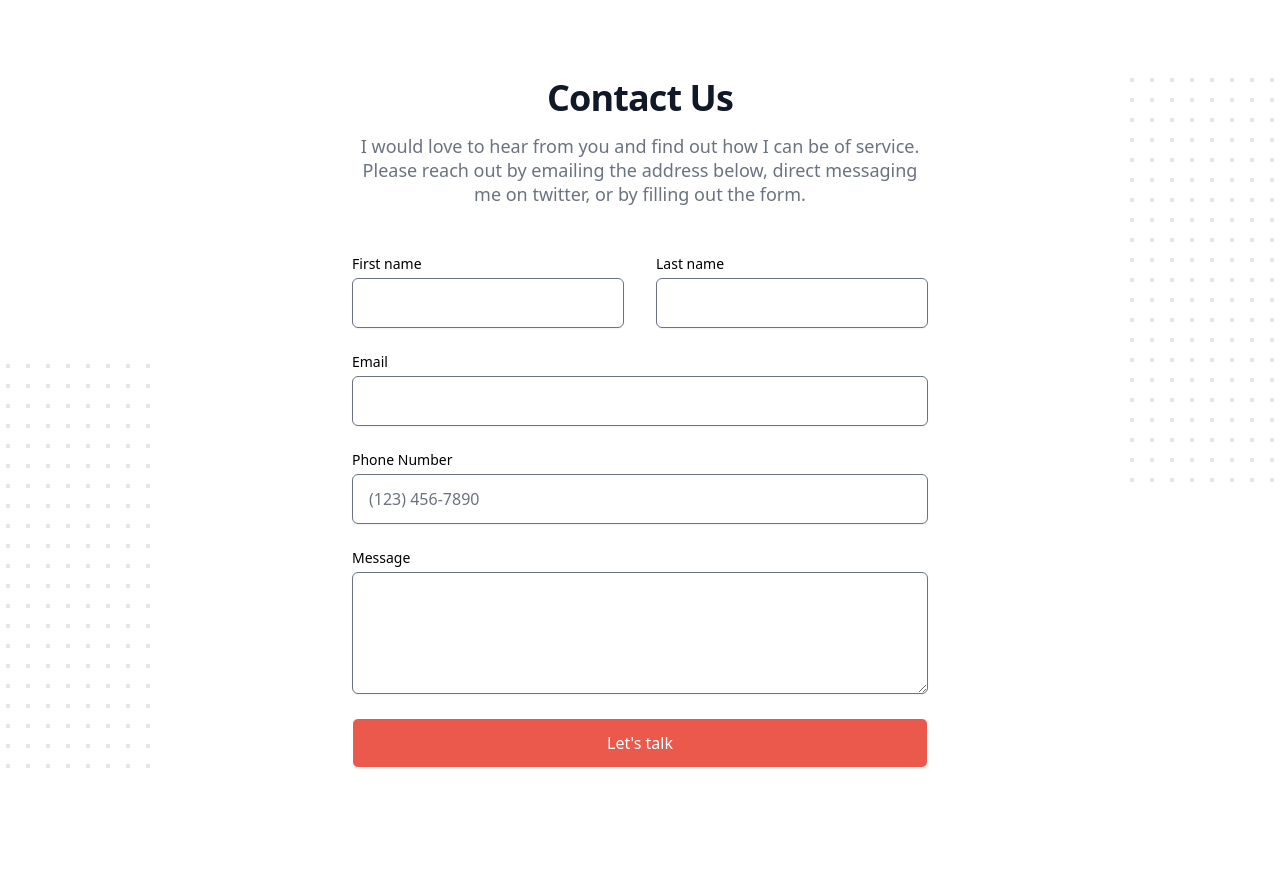
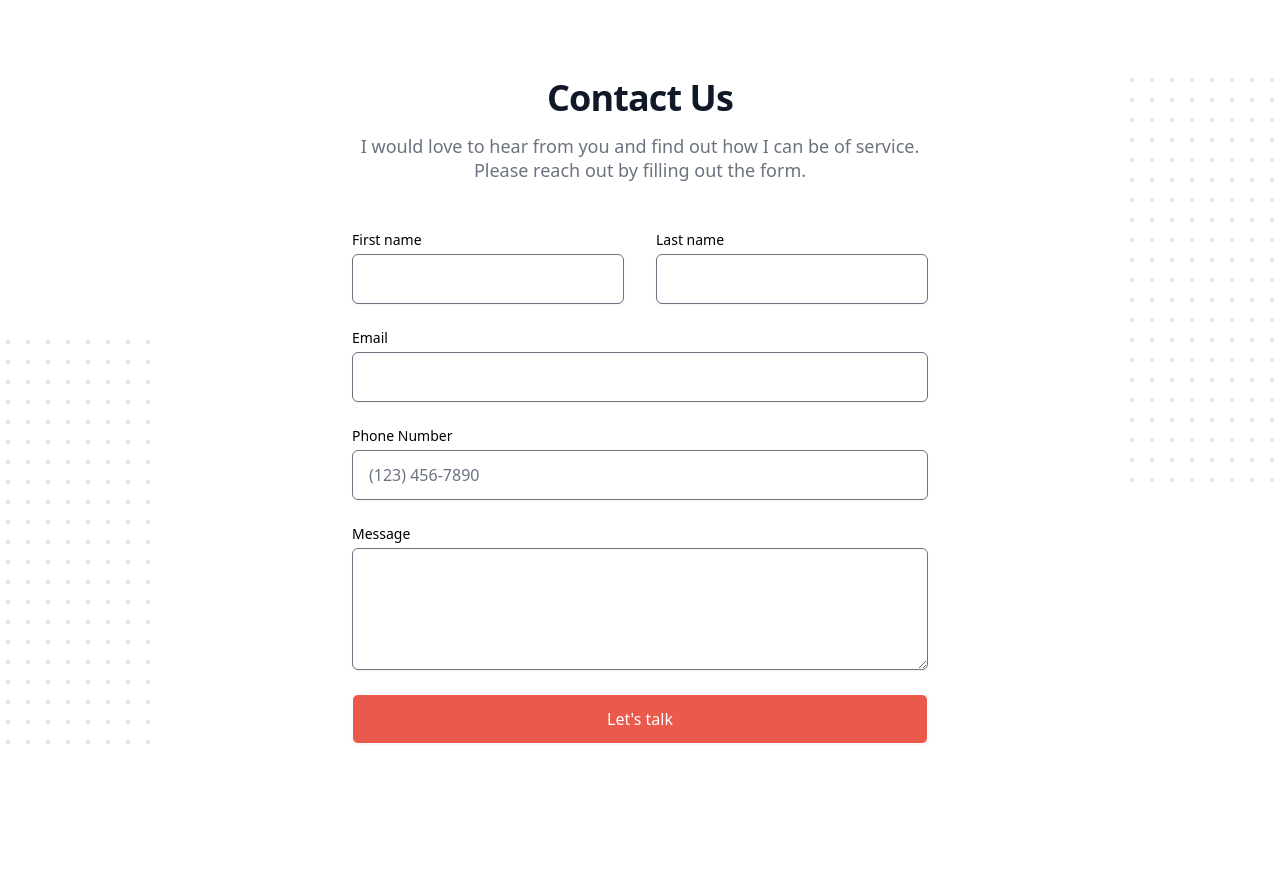
Before and after one commit to cjroberts2013/crd_portfolio_2022, a Gatsby site: page / in a window 1280 px wide. Shown: the part 4400-5281 px from the top of the page. Built offline with nearby package versions, Linux system fonts and the light colour scheme; Gatsby itself is replaced by a stand-in of ours.

Commit message:
Update contact copy

```diff
--- a/gatsby-config.js
+++ b/gatsby-config.js
@@ -9,6 +9,7 @@ module.exports = {
     "gatsby-plugin-react-helmet",
     "gatsby-plugin-postcss",
     "gatsby-plugin-sitemap",
+    'gatsby-plugin-robots-txt',
     "gatsby-plugin-sharp",
     "gatsby-transformer-sharp", {
     resolve: 'gatsby-plugin-manifest',
--- a/package.json
+++ b/package.json
@@ -28,6 +28,7 @@
     "gatsby-plugin-manifest": "^4.6.0",
     "gatsby-plugin-postcss": "^5.6.0",
     "gatsby-plugin-react-helmet": "^5.6.0",
+    "gatsby-plugin-robots-txt": "^1.7.0",
     "gatsby-plugin-sharp": "^4.6.0",
     "gatsby-plugin-sitemap": "^5.6.0",
     "gatsby-source-filesystem": "^4.6.0",
--- a/src/components/Contact.js
+++ b/src/components/Contact.js
@@ -59,7 +59,7 @@ export default function Contact() {
           <h2 className="text-3xl font-extrabold tracking-tight text-gray-900 sm:text-4xl">Contact Us</h2>
           <p className="mt-4 text-lg leading-6 text-gray-500">
             I would love to hear from you and find out how I can be of service.
-            Please reach out by emailing the address below, direct messaging me on twitter, or by filling out the form.
+            Please reach out by filling out the form.
           </p>
         </div>
         <div className="mt-12">
```
Also changed, not shown: 1 other file.
